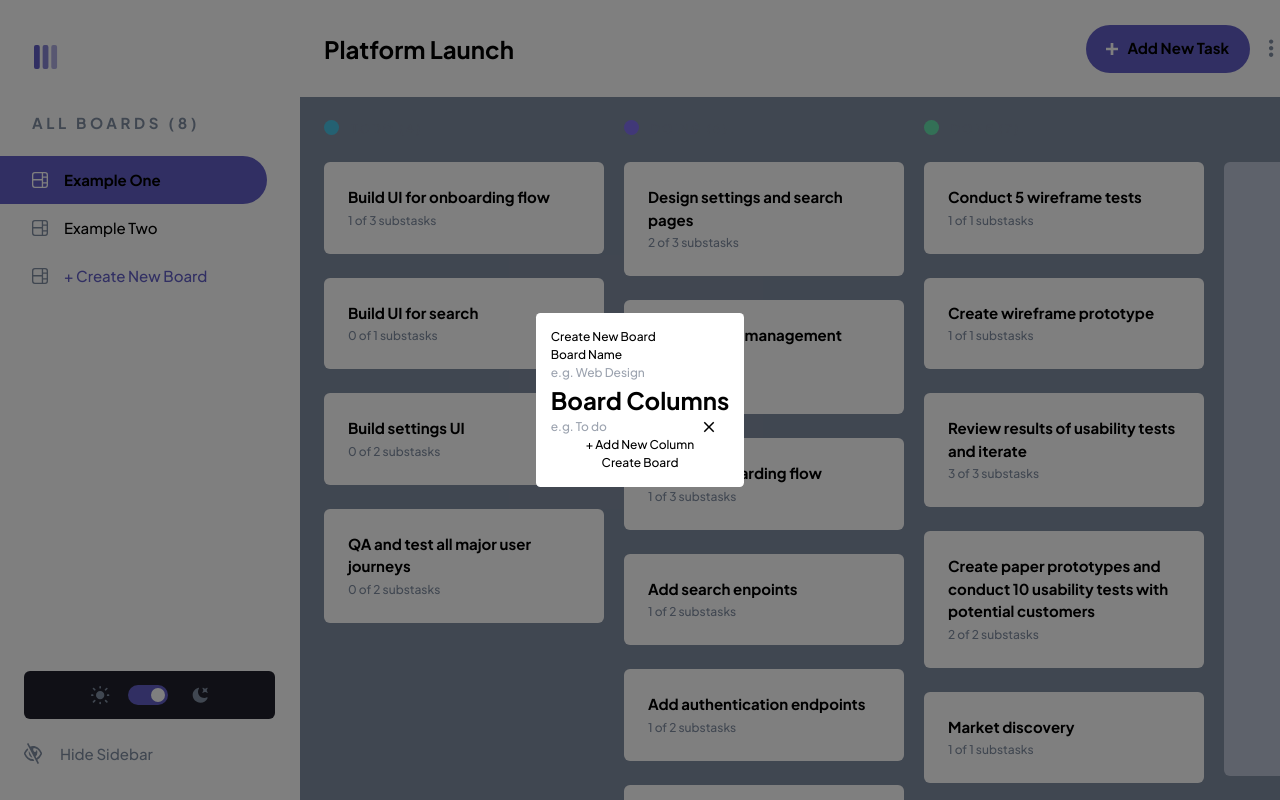
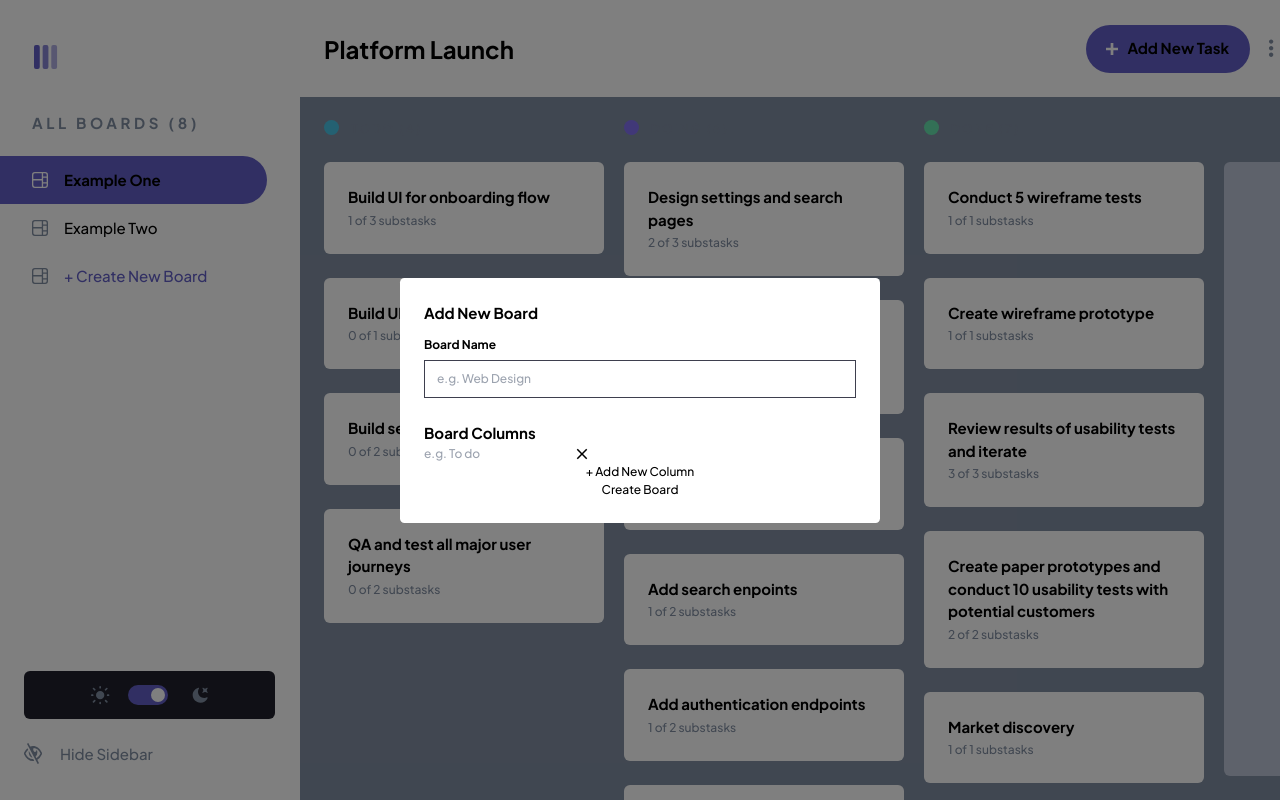
Before and after one commit to yehudz/kanban-task-manager-v2, a Next.js app: page / in a window 1280 px wide. Both pictures are taken after a click on the element "+ Create New Board". Built offline with nearby package versions, Linux system fonts and the light colour scheme.

Commit message:
feat: Form Input
Create reusable input component
Style Input with label

```diff
--- a/components/reusables/BoardForm.tsx
+++ b/components/reusables/BoardForm.tsx
@@ -4,6 +4,10 @@ import PrimaryButton from "../ui/PrimaryButton";
 import appContext from '../../context/appContext'
 import {BoardFormProps} from '../../typings/interfaces'
 import {BoardColumn} from '../../typings/common.types'
+import styles from '../../styles/reusables/FormContainer.module.scss'
+
+// Reusable Component imports
+import Input from "../ui/Input";
 
 const BoardForm = ({formTitle, boardName, boardColumns}: BoardFormProps)=> {
   const {setModalVisibility} = useContext(appContext)
@@ -22,19 +26,25 @@ const BoardForm = ({formTitle, boardName, boardColumns}: BoardFormProps)=> {
     setModalVisibility(false)
   }
   return(
-    <form data-testid="add-new-board-form" className="flex flex-col bg-white dark:bg-grey p-5 rounded-md">
-      <div data-testid="add-new-board-form-title">{formTitle}</div>
+    <form data-testid="add-new-board-form" className={`${styles.container} flex flex-col bg-white dark:bg-grey p-5 rounded-md`}>
+      <h3 data-testid="add-new-board-form-title">{formTitle}</h3>
       <span data-testid="add-new-board-form-title-input" className="flex flex-col">
-        <label htmlFor="boardTitle">Board Name</label>
+        <Input
+          placeholder="e.g. Web Design"
+          labelText="Board Name"
+          inputName="boardTitle"
+          inputDefaultValue={boardName}
+        />
+        {/* <label htmlFor="boardTitle" className="font-bold">Board Name</label>
         <input
           data-testid="board-title-input"
           name="boardTitle"
           type="text"
           placeholder="e.g. Web Design"
-          defaultValue={boardName}/>
+          defaultValue={boardName}/> */}
       </span>
       <div data-testid="add-new-board-form-columns-creator" className="flex flex-col">
-        <h1>Board Columns</h1>
+        <h3>Board Columns</h3>
         {emptyBoardColumns.map((column: BoardColumn)=> {
           return(
             <div key={column.name} data-tesid="add-new-board-form-column" className="flex flex-row items-center">
--- /dev/null
+++ b/components/ui/Input.tsx
@@ -0,0 +1,31 @@
+import { InputProps } from '../../typings/interfaces'
+
+const Input = ({placeholder, labelText, inputName, inputDefaultValue}: InputProps)=> {
+  return(
+    <div className="form-control mt-4">
+      <label htmlFor={inputName} className="font-bold">{labelText}</label>
+      <input
+        data-testid="board-title-input"
+        type="text"
+        name={inputName}
+        placeholder={placeholder}
+        className="
+          bg-transparent
+          border
+          border-solid
+          border-grey-700
+          w-full
+          px-4
+          py-3
+          focus:border-purple
+          outline-none
+          mt-2
+          mb-8
+          "
+        defaultValue={inputDefaultValue}
+      />
+    </div>
+  )
+}
+
+export default Input
--- a/pages/index.tsx
+++ b/pages/index.tsx
@@ -47,7 +47,7 @@ const Home: NextPage = (props) => {
       case "CREATE_NEW_BOARD":
         setOpenMobileMenu(false)
         return <BoardForm
-                  formTitle='Create New Board'
+                  formTitle='Add New Board'
                   boardName=''
                   boardColumns={[]}
                 />
```
Also changed, not shown: typings/interfaces.ts (+7 -0 lines).
